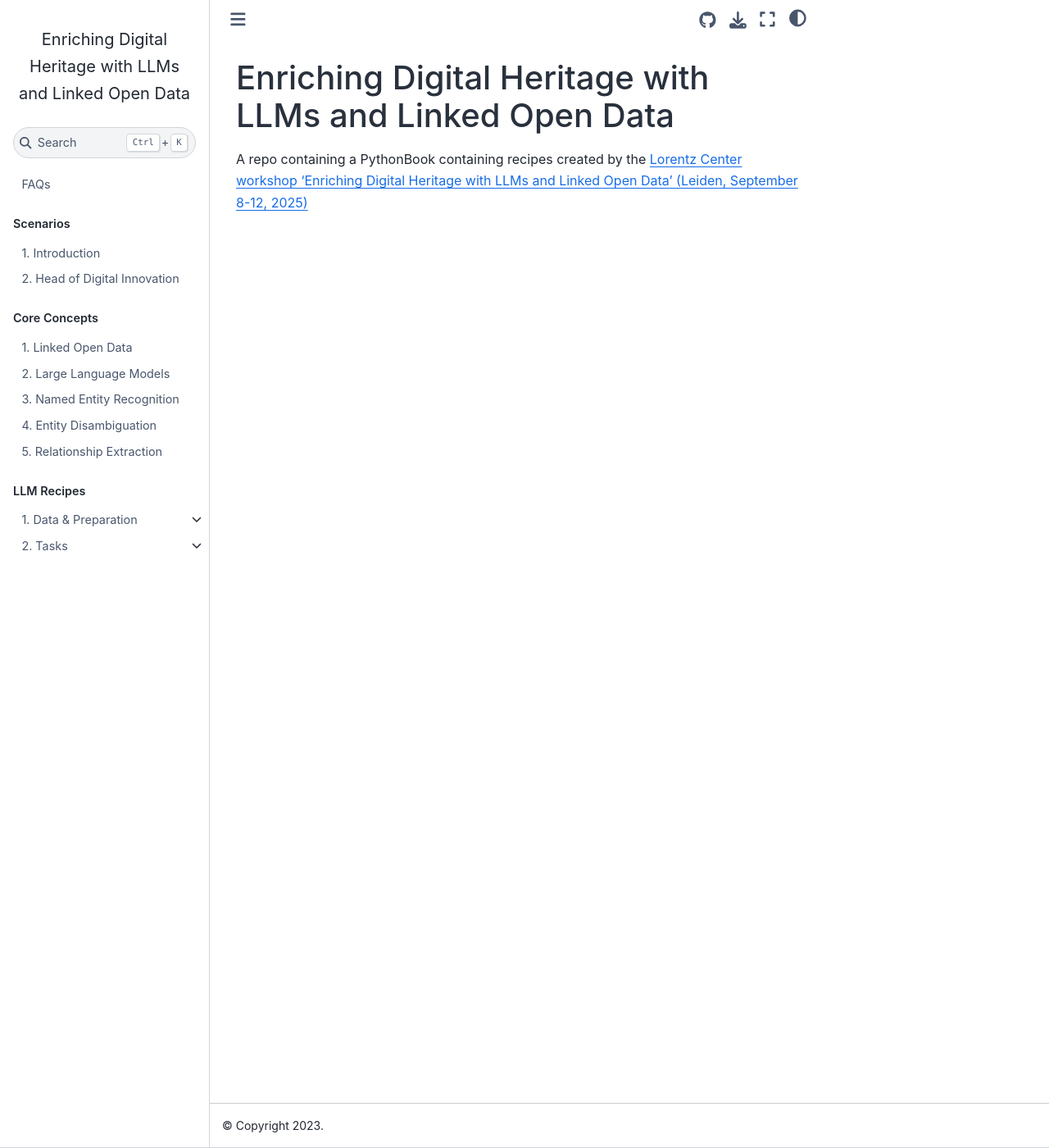
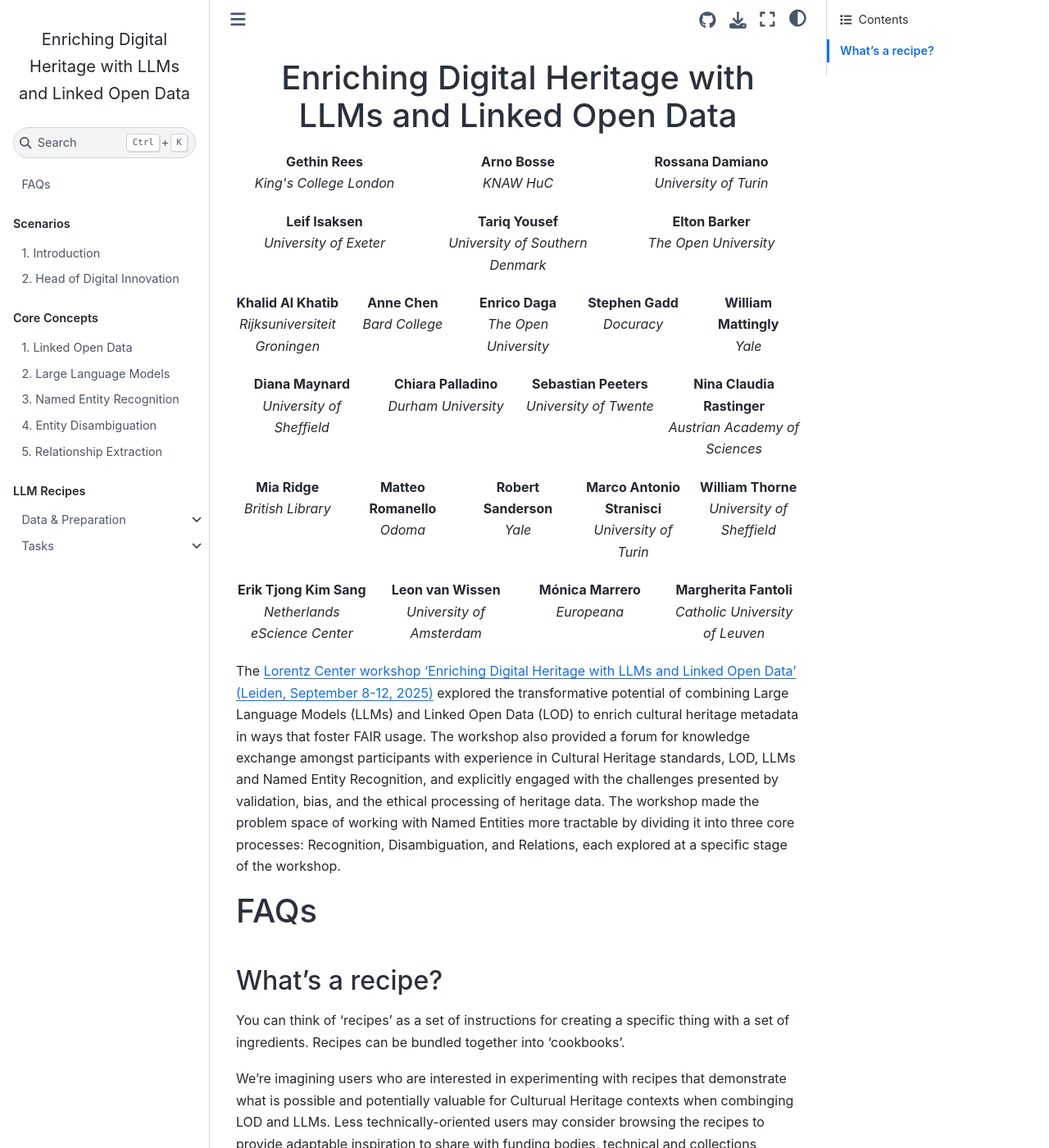
Before and after one commit to pelagios/llm-lod-enriching-heritage, a Jupyter Book: the page built from README.md, in a window 1280 px wide and 1400 px high. Shown: the whole window at 82% size. Built offline with Jupyter Book 1.0.4 settings and Sphinx 7.4.7 and the Sphinx Book theme 1.1.4, drawn with Linux system fonts in a browser that asks for light colours; pages that are not in the unit, such as notebooks, are missing from menus; some of the changed text lies outside the part shown.

Commit message:
Formatted README

```diff
--- a/README.md
+++ b/README.md
@@ -1,2 +1,53 @@
-# Enriching Digital Heritage with LLMs and Linked Open Data
-A repo containing a PythonBook containing recipes created by the [Lorentz Center workshop 'Enriching Digital Heritage with LLMs and Linked Open Data' (Leiden, September 8-12, 2025)](https://github.com/pelagios/llm-lod-enriching-heritage)
+<h1 style="text-align: center">Enriching Digital Heritage with LLMs and Linked Open Data</h1>
+
+<div style="display: grid; grid-template-columns: repeat(3, 1fr); gap: 20px; margin: 20px auto; text-align: center; max-width: 800px;">
+  <div><strong>Gethin Rees</strong><br><em>King's College London</em></div>
+  <div><strong>Arno Bosse</strong><br><em>KNAW HuC</em></div>
+  <div><strong>Rossana Damiano</strong><br><em>University of Turin</em></div>
+  <div><strong>Leif Isaksen</strong><br><em>University of Exeter</em></div>
+  <div><strong>Tariq Yousef</strong><br><em>University of Southern Denmark</em></div>
+  <div><strong>Elton Barker</strong><br><em>The Open University</em></div>
+</div>
+
+<div style="margin: 20px auto; text-align: center; max-width: 900px;">
+  <!-- First row: 5 people -->
+  <div style="display: grid; grid-template-columns: repeat(5, 1fr); gap: 15px; margin-bottom: 20px;">
+    <div><strong>Khalid Al Khatib</strong><br><em>Rijksuniversiteit Groningen</em></div>
+    <div><strong>Anne Chen</strong><br><em>Bard College</em></div>
+    <div><strong>Enrico Daga</strong><br><em>The Open University</em></div>
+    <div><strong>Stephen Gadd</strong><br><em>Docuracy</em></div>
+    <div><strong>William Mattingly</strong><br><em>Yale</em></div>
+  </div>
+  <!-- Second row: 4 people -->
+  <div style="display: grid; grid-template-columns: repeat(4, 1fr); gap: 15px; margin-bottom: 20px;">
+    <div><strong>Diana Maynard</strong><br><em>University of Sheffield</em></div>
+    <div><strong>Chiara Palladino</strong><br><em>Durham University</em></div>
+    <div><strong>Sebastian Peeters</strong><br><em>University of Twente</em></div>
+    <div><strong>Nina Claudia Rastinger</strong><br><em>Austrian Academy of Sciences</em></div>
+  </div>
+  <!-- Third row: 5 people -->
+  <div style="display: grid; grid-template-columns: repeat(5, 1fr); gap: 15px; margin-bottom: 20px;">
+    <div><strong>Mia Ridge</strong><br><em>British Library</em></div>
+    <div><strong>Matteo Romanello</strong><br><em>Odoma</em></div>
+    <div><strong>Robert Sanderson</strong><br><em>Yale</em></div>
+    <div><strong>Marco Antonio Stranisci</strong><br><em>University of Turin</em></div>
+    <div><strong>William Thorne</strong><br><em>University of Sheffield</em></div>
+  </div>
+  <!-- Fourth row: 4 people -->
+  <div style="display: grid; grid-template-columns: repeat(4, 1fr); gap: 15px;">
+    <div><strong>Erik Tjong Kim Sang</strong><br><em>Netherlands eScience Center</em></div>
+    <div><strong>Leon van Wissen</strong><br><em>University of Amsterdam</em></div>
+    <div><strong>Mónica Marrero</strong><br><em>Europeana</em></div>
+    <div><strong>Margherita Fantoli</strong><br><em>Catholic University of Leuven</em></div>
+  </div>
+</div>
+
+The [Lorentz Center workshop 'Enriching Digital Heritage with LLMs and Linked Open Data' (Leiden, September 8-12, 2025)](https://github.com/pelagios/llm-lod-enriching-heritage) explored the transformative potential of combining Large Language Models (LLMs) and Linked Open Data (LOD) to enrich cultural heritage metadata in ways that foster FAIR usage. The workshop also provided a forum for knowledge exchange amongst participants with experience in Cultural Heritage standards, LOD, LLMs and Named Entity Recognition, and explicitly engaged with the challenges presented by validation, bias, and the ethical processing of heritage data. The workshop made the problem space of working with Named Entities more tractable by dividing it into three core processes: Recognition, Disambiguation, and Relations, each explored at a specific stage of the workshop.
+
+# FAQs
+## What's a recipe?
+You can think of 'recipes' as a set of instructions for creating a specific thing with a set of ingredients. Recipes can be bundled together into 'cookbooks'.
+
+We're imagining users who are interested in experimenting with recipes that demonstrate what is possible and potentially valuable for Culturual Heritage contexts when combinging LOD and LLMs. Less technically-oriented users may consider browsing the recipes to provide adaptable inspiration to share with funding bodies, technical and collections colleagues. Developers may be interested in mining the cookbook for ideas and adaptable code elements.
+
+In this case, we've created recipes for people who work with cultural heritage collections to show something of what's possible with AI and linked open data.
--- a/_toc.yml
+++ b/_toc.yml
@@ -25,7 +25,6 @@
       title: Relationship Extraction
 
   - caption: LLM Recipes
-    numbered: True
     chapters:
       - file: notebooks/data_preparation/data
         title: Data & Preparation
```
Also changed, not shown: intro.md (+0 -77 lines).
